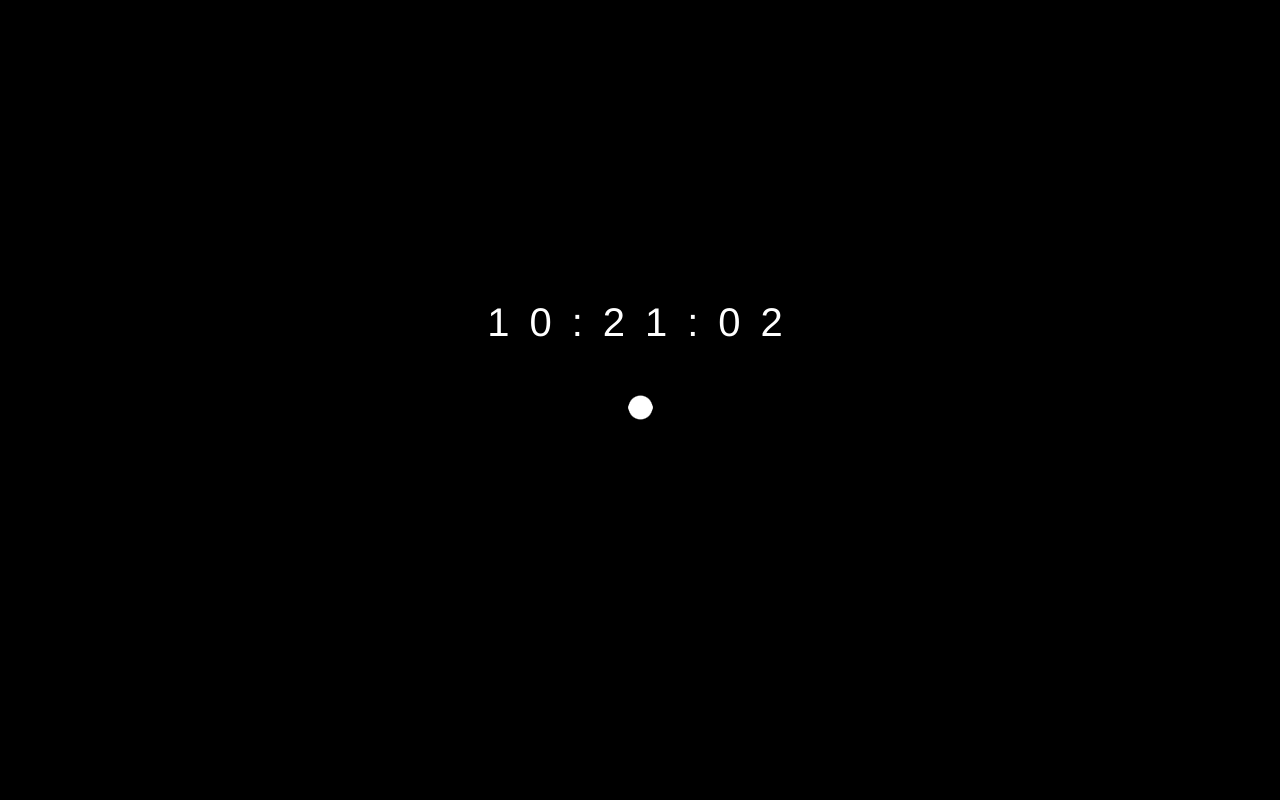
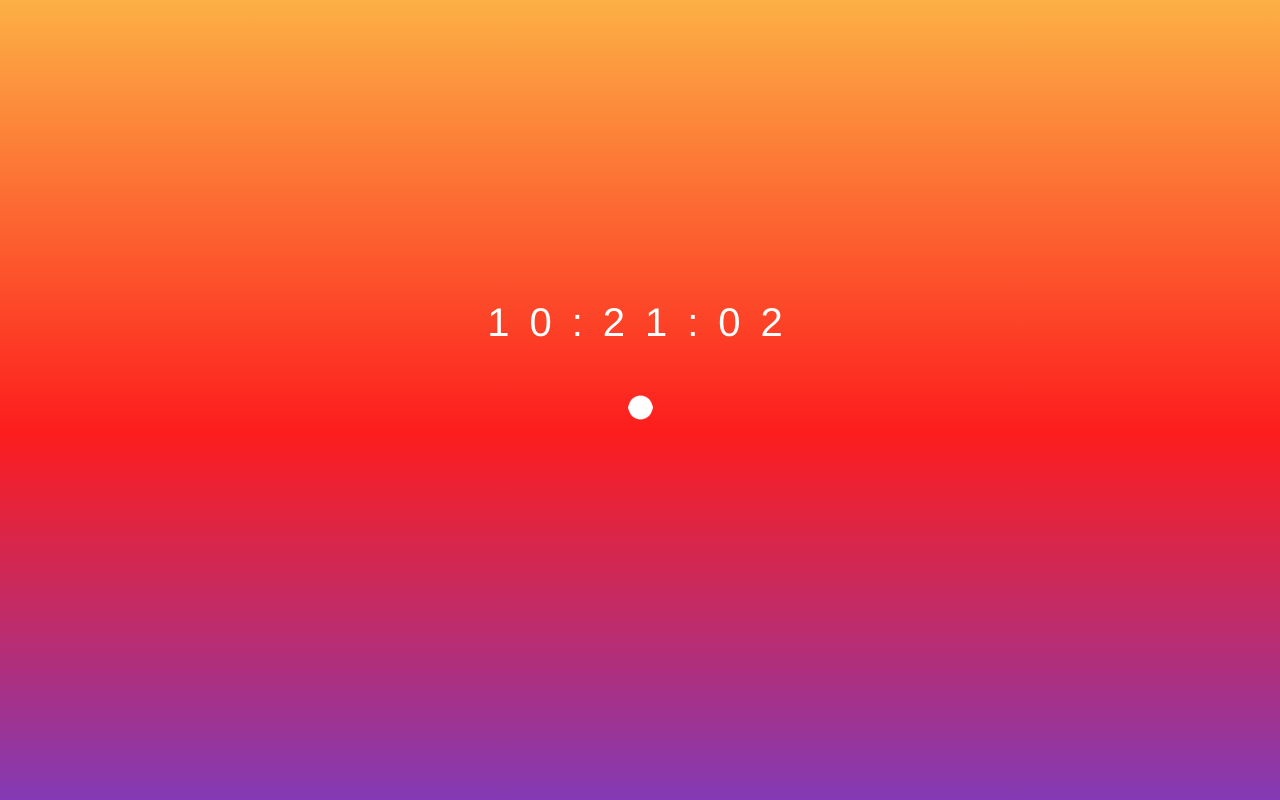
Before and after one commit to maevabrtl/Dataviz, a plain HTML site: page dataviz.html in a window 1280 px wide. Drawn offline with Linux system fonts and the light colour scheme.

Commit message:
Ajout gradient
Co-authored-by: Elo-S38 <Elo-S38@users.noreply.github.com>
Co-authored-by: Bilou692 <Bilou692@users.noreply.github.com>

```diff
--- a/dataviz.css
+++ b/dataviz.css
@@ -5,6 +5,7 @@
 }
 
 #actualTime, Seconds{
+z-index: 1;
 text-align: center;
 padding-top: 300px;
 padding-left: 10px;
@@ -23,7 +24,7 @@ body{
 
 /* HTML: <div class="loader"></div> */
 .loader {
-
+    z-index: 1;
     width: 60px;
     aspect-ratio: 4;
     --c:#ffffff 90%,#ffffff00;
@@ -40,3 +41,23 @@ body{
   @keyframes l4 {
       to{width:25px;aspect-ratio: 1}
   }
+
+
+
+   /* L'eau */
+   .coloredWater {
+    position: absolute;
+    bottom: -100%; /* L'eau commence en bas, en dehors de la vue */
+    width: 100%;
+    height: 100%;
+   background: rgb(131,58,180);
+background: linear-gradient(0deg, rgba(131,58,180,1) 0%, rgba(253,29,29,1) 46%, rgba(252,176,69,1) 100%);
+    animation: fillWater 5s ease-in-out forwards;
+  }
+
+  /* Animation de remplissage */
+  @keyframes fillWater {
+    to {
+      bottom: 0; /* L'eau remplit l'écran entier */
+    }
+  }
--- a/dataviz.html
+++ b/dataviz.html
@@ -11,5 +11,6 @@
 	<div id="actualTime">
     </div>
 	<div class="loader"></div>
+	<div class="coloredWater"></div>
 </body>
 </html>
--- a/dataviz.js
+++ b/dataviz.js
@@ -32,3 +32,13 @@ function incrementSeconds() {
 }
 
 setInterval(incrementSeconds, 1000)
+
+
+
+// Exemple : Redémarrer l'animation en cliquant sur la page
+document.body.addEventListener('click', () => {
+  const water = document.querySelector('.coloredWater');
+  water.style.animation = 'none'; // Réinitialise l'animation
+  void water.offsetWidth; // Force le recalcul de l'élément
+  water.style.animation = 'fillWater 5s ease-in-out forwards'; // Redémarre l'animation
+});
--- a/hoursStyle.css
+++ /dev/null
@@ -1,40 +0,0 @@
-* {
-    margin: 0;
-    padding: 0;
-    box-sizing: border-box; /* Pour inclure les paddings et bordures dans la taille des éléments */
-}
-
-#actualTime, Seconds{
-text-align: center;
-padding-top: 300px;
-padding-left: 10px;
-padding-bottom: 50px;
-font-family: 'Franklin Gothic Medium', 'Arial Narrow', Arial, sans-serif;
-font-style: bold;
-color: rgb(255, 255, 255);
-font-size: 40px;
-letter-spacing: 20px;
-}
-
-body{
-    background-color: rgb(0, 0, 0);
-}
-
-/* HTML: <div class="loader"></div> */
-.loader {
-    width: 60px;
-    aspect-ratio: 4;
-    --c:#ffffff 90%,#ffffff00;
-    background:
-      radial-gradient(circle closest-side at left  6px top 50%,var(--c)),
-      radial-gradient(circle closest-side                     ,var(--c)),
-      radial-gradient(circle closest-side at right 6px top 50%,var(--c));
-    background-size: 100% 100%;
-    background-repeat: no-repeat;
-    animation: l4 1s infinite alternate;
-    justify-self: center;
-  }
-
-  @keyframes l4 {
-      to{width:25px;aspect-ratio: 1}
-  }
```
Also changed, not shown: hours.js (deleted, +0 -34 lines), index.html (deleted, +0 -15 lines).
